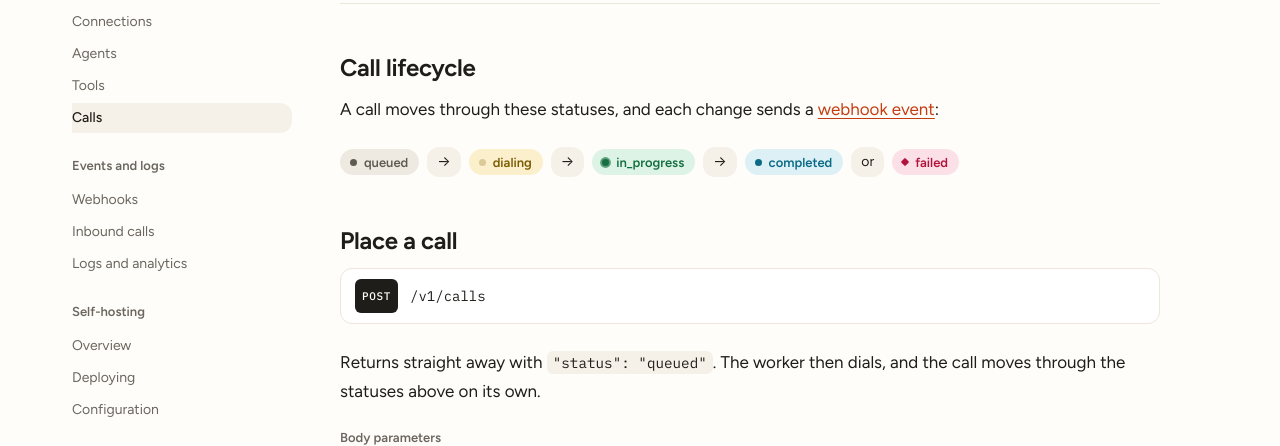
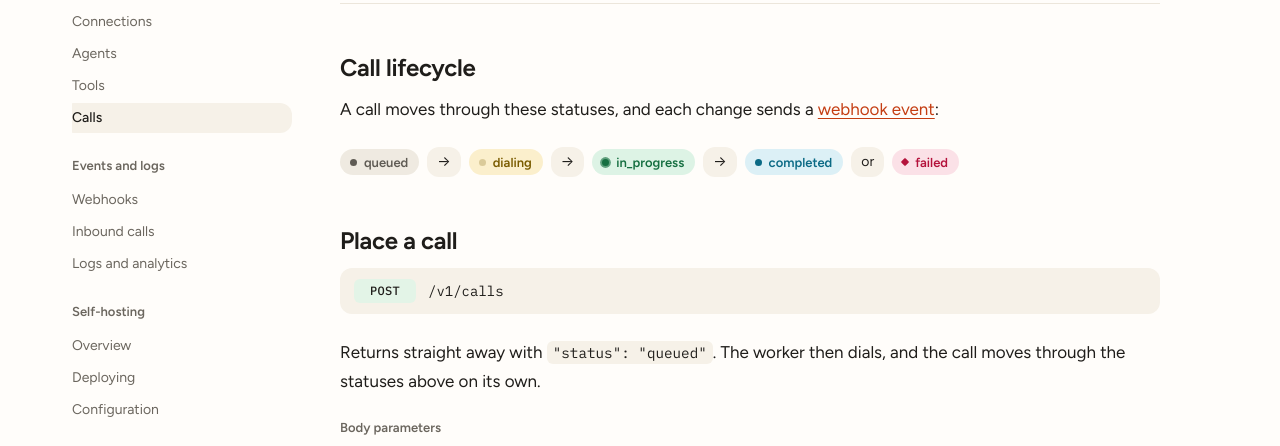
Before and after one commit to welldunai/offhook, an Astro site in the folder site/: page /docs/calls in a window 1280 px wide. Shown: the part 280-726 px from the top of the page. Built offline with nearby package versions, Linux system fonts and the light colour scheme; Astro itself is replaced by a stand-in of ours.

Commit message:
Docs: pastel method pills instead of black badges
Co-Authored-By: Claude Opus 5.5 <noreply@anthropic.com>

```diff
--- a/site/src/components/docs/Endpoint.astro
+++ b/site/src/components/docs/Endpoint.astro
@@ -9,6 +9,6 @@ const parts = path.split(/(\{[^}]+\})/g).filter(Boolean);
 ---
 
 <div class="endpoint">
-  <span class="endpoint-method">{method}</span>
+  <span class:list={["endpoint-method", `endpoint-method--${method.toLowerCase()}`]}>{method}</span>
   <code class="endpoint-path">{parts.map((p) => (p.startsWith("{") ? <span class="endpoint-param">{p}</span> : p))}</code>
 </div>
--- a/site/src/styles/site.css
+++ b/site/src/styles/site.css
@@ -97,9 +97,13 @@ h1, h2 { text-wrap: balance; }
 .docs-prose .wd-table-wrap { overflow-x: auto; }
 .docs-prose .pname { font-family: var(--font-mono); font-size: 13.5px; }
 
-.endpoint { display: flex; align-items: center; gap: var(--space-3); padding: 10px 14px; border: 1px solid var(--line); border-radius: var(--radius-md); background: var(--surface-raised); overflow-x: auto; }
+.endpoint { display: flex; align-items: center; gap: var(--space-3); padding: 9px 14px; border-radius: var(--radius-md); background: var(--surface-sunken); overflow-x: auto; }
 .endpoint + .endpoint { margin-top: var(--space-2); }
-.endpoint-method { flex: none; font-family: var(--font-mono); font-size: 11px; font-weight: 500; letter-spacing: 0.06em; padding: 3px 7px; border-radius: var(--radius-sm); background: var(--ink); color: var(--surface); }
+.endpoint-method { flex: none; display: inline-flex; align-items: center; justify-content: center; min-width: 62px; height: 24px; padding: 0 9px; border-radius: var(--radius-sm); background: var(--surface-raised); color: var(--ink); font-family: var(--font-mono); font-size: 12px; font-weight: 500; letter-spacing: 0.02em; }
+.endpoint-method--get { background: var(--tint-blue); }
+.endpoint-method--post { background: var(--tint-mint); }
+.endpoint-method--patch, .endpoint-method--put { background: var(--tint-yellow); }
+.endpoint-method--delete { background: var(--tint-peach); }
 .wd-prose .endpoint-path { font-family: var(--font-mono); font-size: 14px; padding: 0; background: none; white-space: nowrap; }
 .endpoint-param { color: var(--ink-muted); }
 
```
